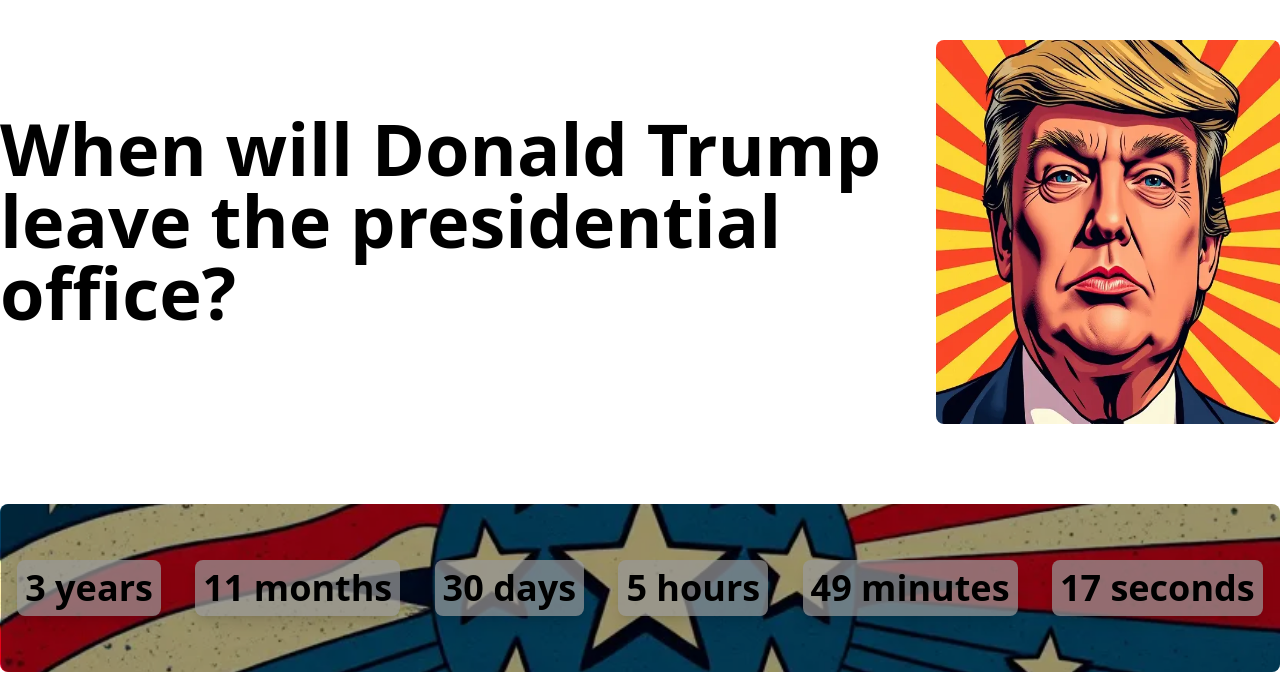
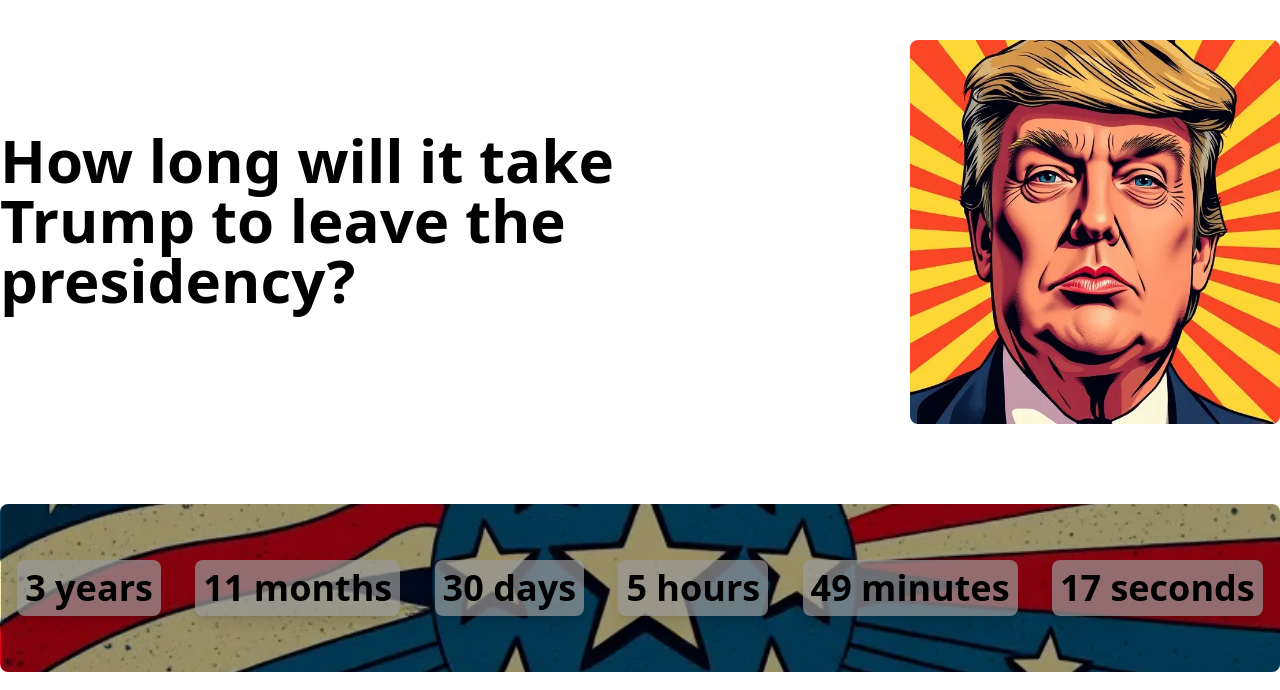
Before and after one commit to radekBednarik/wwtl, a website built with Vite: page index.html in a window 1280 px wide. Shown: the top 690 px of the page. Built offline with nearby package versions, Linux system fonts and the light colour scheme.

Commit message:
change titles

```diff
--- a/index.html
+++ b/index.html
@@ -6,16 +6,16 @@
     <meta name="viewport" content="width=device-width, initial-scale=1.0" />
     <meta
       name="description"
-      content="Track the countdown to when Donald Trump will leave presidential office."
+      content="How long will it take Trump to leave the presidency?"
     />
     <meta
       name="keywords"
-      content="Donald Trump, countdown, leave office, us, usa, president, politics, timer"
+      content="Donald Trump, countdown, leave presidency, us, usa, president, politics, timer"
     />
     <meta name="author" content="@radekBednarik" />
     <meta name="robots" content="index, follow" />
     <meta name="theme-color" content="#ffffff" />
-    <title>When will Donald Trump leave?</title>
+    <title>How long will it take Trump to leave the presidency?</title>
   </head>
   <body>
     <div id="app"></div>
--- a/src/main.ts
+++ b/src/main.ts
@@ -6,7 +6,7 @@
 document.querySelector<HTMLDivElement>("#app")!.innerHTML = `
   <div id='body' class="container flex flex-col mx-auto">
     <div class="flex flex-row items-center justify-center gap-x-2 my-10 ">
-      <h1 class="2xl:text-7xl xl:text-7xl md:text-4xl sm:text-base xsm:text-xl mb-6 text-neutral font-bold text-left">When will Donald Trump<br/> leave the presidential office?</h1>
+      <h1 class="2xl:text-6xl xl:text-6xl md:text-3xl sm:text-base xsm:text-xl mb-6 text-neutral font-bold text-left">How long will it take <br/> Trump to leave the presidency?</h1>
       <a href="https://w.wiki/CXR" target="_blank">
         <img id="trump_image" src="${imagePoutyTrump}"
           alt="Trump's mug image in Pop art style."
```
